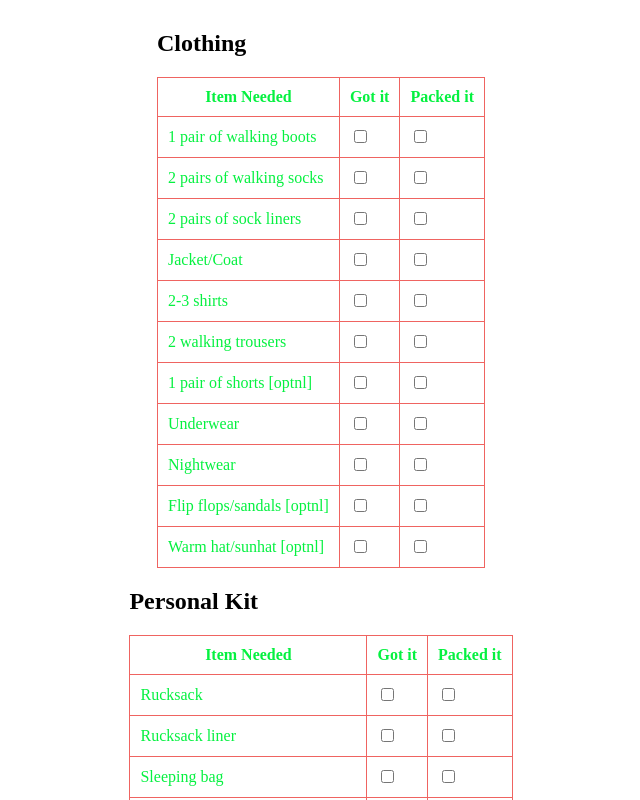
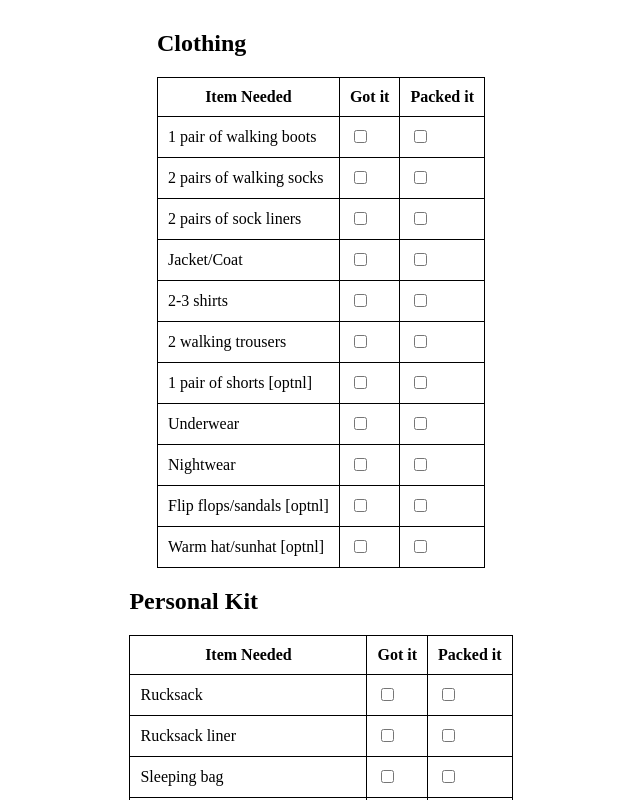
Before and after one commit to DinoBarton/DofEKitList.github.io, a plain HTML site: page index.html in a window 1280 px wide. Shown: the top 800 px of the page, without its empty margins (319-959 px from the left). Drawn offline with Linux system fonts and the light colour scheme.

Commit message:
Colour fix

```diff
--- a/styles.css
+++ b/styles.css
@@ -15,12 +15,11 @@ body {
 
 table {
     border-collapse: collapse;
-    color: #05F140;
     width: 100%;
 }
 
 th, td {
-    border: 1px solid #EF6461;
+    border: 1px solid;
     padding: 10px;
 }
 
```
